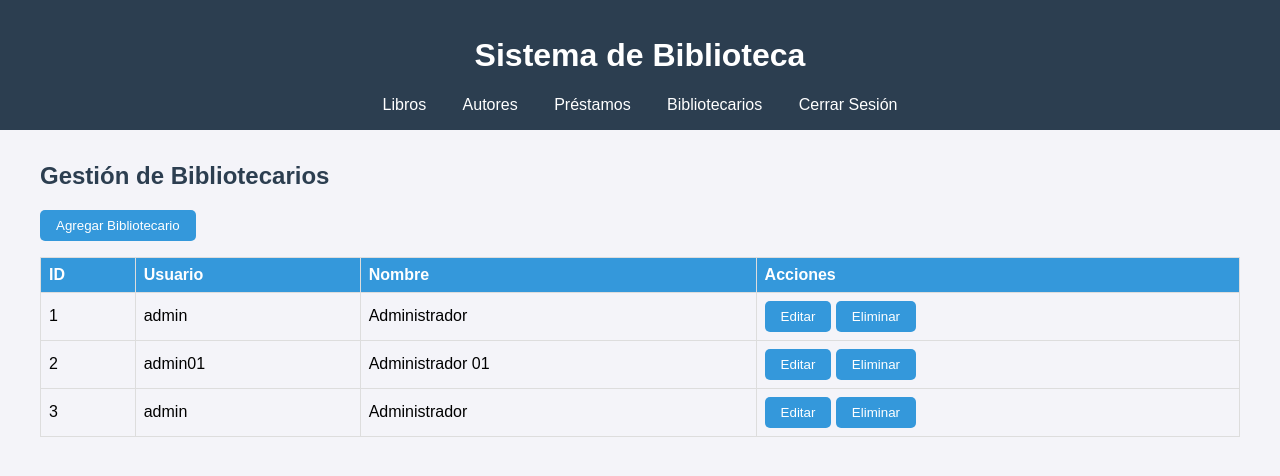
After one commit to Sebas8173/ProyectoInvestigacion, a Flask app: page /bibliotecarios in a window 1280 px wide. The commit adds this page. Shown: the top 476 px of the page. Run offline with Flask 2, Linux system fonts and the light colour scheme; the visitor is signed in with stand-in values (Sample User, id 1); data comes from the database, SQL or seed files in the repository; both versions use the stored data as it was after the commit.

Commit message:
app v 0.1.1

```diff
--- a/app.py
+++ b/app.py
@@ -2,18 +2,21 @@ from flask import Flask, render_template, request, redirect, url_for, session
 import database
 
 app = Flask(__name__)
-app.secret_key = 'supersecretkey'  # Clave para sesiones (vulnerabilidad: hardcodeada)
+app.secret_key = 'supersecretkey'  # Vulnerabilidad: Clave hardcodeada
 
 # Ruta para login
 @app.route('/', methods=['GET', 'POST'])
 def login():
-    """Maneja el inicio de sesión básico."""
+    """Maneja el inicio de sesión de bibliotecarios."""
     if request.method == 'POST':
         username = request.form['username']
         password = request.form['password']
-        # Vulnerabilidad: Credenciales hardcodeadas y sin hash
-        if username == 'admin' and password == 'password':
+        # Vulnerabilidad: Verificación insegura con inyección SQL posible
+        bibliotecario = database.check_bibliotecario(username, password)
+        if bibliotecario:
             session['logged_in'] = True
+            session['username'] = bibliotecario[1]  # Almacena el username
+            session['name'] = bibliotecario[3]  # Almacena el nombre
             return redirect(url_for('books'))
         else:
             return render_template('login.html', error='Credenciales inválidas')
@@ -24,6 +27,8 @@ def login():
 def logout():
     """Cierra la sesión del usuario."""
     session.pop('logged_in', None)
+    session.pop('username', None)
+    session.pop('name', None)
     return redirect(url_for('login'))
 
 # Ruta para listar y gestionar libros
@@ -40,7 +45,6 @@ def books():
             publication_year = request.form['publication_year']
             summary = request.form['summary']
             publisher = request.form['publisher']
-            # Vulnerabilidad: Inyección SQL posible
             database.add_book(title, author_id, publication_year, summary, publisher)
         elif 'update' in request.form:
             id = request.form['id']
@@ -111,6 +115,32 @@ def loans():
     books = database.get_books()
     return render_template('loans.html', loans=loans, books=books)
 
+# Ruta para listar y gestionar bibliotecarios
+@app.route('/bibliotecarios', methods=['GET', 'POST'])
+def bibliotecarios():
+    """Gestiona la lista de bibliotecarios y operaciones CRUD."""
+    if not session.get('logged_in'):
+        return redirect(url_for('login'))
+
+    if request.method == 'POST':
+        if 'add' in request.form:
+            username = request.form['username']
+            password = request.form['password']
+            name = request.form['name']
+            database.add_bibliotecario(username, password, name)
+        elif 'update' in request.form:
+            id = request.form['id']
+            username = request.form['username']
+            password = request.form['password']
+            name = request.form['name']
+            database.update_bibliotecario(id, username, password, name)
+        elif 'delete' in request.form:
+            id = request.form['id']
+            database.delete_bibliotecario(id)
+
+    bibliotecarios = database.get_bibliotecarios()
+    return render_template('bibliotecarios.html', bibliotecarios=bibliotecarios)
+
 if __name__ == '__main__':
     database.init_db()
     app.run(debug=True)  # Modo debug (vulnerabilidad en producción)
--- a/database.py
+++ b/database.py
@@ -26,6 +26,14 @@ def init_db():
         return_date TEXT,
         FOREIGN KEY (book_id) REFERENCES books(id)
     )''')
+    c.execute('''CREATE TABLE IF NOT EXISTS bibliotecarios (
+        id INTEGER PRIMARY KEY AUTOINCREMENT,
+        username TEXT NOT NULL,
+        password TEXT NOT NULL,  -- Vulnerabilidad: Contraseña en texto plano
+        name TEXT NOT NULL
+    )''')
+    # Insertar un bibliotecario por defecto
+    c.execute("INSERT OR IGNORE INTO bibliotecarios (username, password, name) VALUES ('admin', 'password', 'Administrador')")
     conn.commit()
     conn.close()
 
@@ -33,7 +41,6 @@ def get_books():
     """Obtiene todos los libros con sus autores."""
     conn = sqlite3.connect('library.db')
     c = conn.cursor()
-    # Vulnerabilidad: Posible exposición de datos sensibles en errores
     c.execute('SELECT books.id, books.title, authors.name, books.publication_year, books.summary, books.publisher FROM books JOIN authors ON books.author_id = authors.id')
     books = c.fetchall()
     conn.close()
@@ -57,11 +64,20 @@ def get_loans():
     conn.close()
     return loans
 
+def get_bibliotecarios():
+    """Obtiene todos los bibliotecarios."""
+    conn = sqlite3.connect('library.db')
+    c = conn.cursor()
+    c.execute('SELECT * FROM bibliotecarios')
+    bibliotecarios = c.fetchall()
+    conn.close()
+    return bibliotecarios
+
 def add_book(title, author_id, publication_year, summary, publisher):
     """Agrega un nuevo libro."""
     conn = sqlite3.connect('library.db')
     c = conn.cursor()
-    # Vulnerabilidad: Inyección SQL (concatenación de cadenas)
+    # Vulnerabilidad: Inyección SQL
     c.execute(f"INSERT INTO books (title, author_id, publication_year, summary, publisher) VALUES ('{title}', {author_id}, {publication_year}, '{summary}', '{publisher}')")
     conn.commit()
     conn.close()
@@ -137,3 +153,40 @@ def delete_loan(id):
     c.execute(f"DELETE FROM loans WHERE id={id}")
     conn.commit()
     conn.close()
+
+def add_bibliotecario(username, password, name):
+    """Agrega un nuevo bibliotecario."""
+    conn = sqlite3.connect('library.db')
+    c = conn.cursor()
+    # Vulnerabilidad: Inyección SQL y contraseña en texto plano
+    c.execute(f"INSERT INTO bibliotecarios (username, password, name) VALUES ('{username}', '{password}', '{name}')")
+    conn.commit()
+    conn.close()
+
+def update_bibliotecario(id, username, password, name):
+    """Actualiza un bibliotecario existente."""
+    conn = sqlite3.connect('library.db')
+    c = conn.cursor()
+    # Vulnerabilidad: Inyección SQL
+    c.execute(f"UPDATE bibliotecarios SET username='{username}', password='{password}', name='{name}' WHERE id={id}")
+    conn.commit()
+    conn.close()
+
+def delete_bibliotecario(id):
+    """Elimina un bibliotecario."""
+    conn = sqlite3.connect('library.db')
+    c = conn.cursor()
+    # Vulnerabilidad: Inyección SQL
+    c.execute(f"DELETE FROM bibliotecarios WHERE id={id}")
+    conn.commit()
+    conn.close()
+
+def check_bibliotecario(username, password):
+    """Verifica las credenciales de un bibliotecario."""
+    conn = sqlite3.connect('library.db')
+    c = conn.cursor()
+    # Vulnerabilidad: Inyección SQL
+    c.execute(f"SELECT * FROM bibliotecarios WHERE username='{username}' AND password='{password}'")
+    bibliotecario = c.fetchone()
+    conn.close()
+    return bibliotecario
--- a/templates/base.html
+++ b/templates/base.html
@@ -14,6 +14,7 @@
             <a href="{{ url_for('books') }}">Libros</a>
             <a href="{{ url_for('authors') }}">Autores</a>
             <a href="{{ url_for('loans') }}">Préstamos</a>
+            <a href="{{ url_for('bibliotecarios') }}">Bibliotecarios</a>
             <a href="{{ url_for('logout') }}">Cerrar Sesión</a>
         </nav>
         {% endif %}
--- /dev/null
+++ b/templates/bibliotecarios.html
@@ -0,0 +1,78 @@
+{% extends "base.html" %}
+{% block title %}Gestión de Bibliotecarios{% endblock %}
+{% block content %}
+<div class="container">
+    <h2>Gestión de Bibliotecarios</h2>
+    <button onclick="openModal('addBibliotecarioModal')">Agregar Bibliotecario</button>
+    <table>
+        <thead>
+            <tr>
+                <th>ID</th>
+                <th>Usuario</th>
+                <th>Nombre</th>
+                <th>Acciones</th>
+            </tr>
+        </thead>
+        <tbody>
+            {% for bibliotecario in bibliotecarios %}
+            <!-- Vulnerabilidad: XSS posible al no sanitizar bibliotecario[1], bibliotecario[3] -->
+            <tr>
+                <td>{{ bibliotecario[0] }}</td>
+                <td>{{ bibliotecario[1] }}</td>
+                <td>{{ bibliotecario[3] }}</td>
+                <td>
+                    <button onclick="openEditModal({{ bibliotecario[0] }}, '{{ bibliotecario[1] }}', '{{ bibliotecario[3] }}')">Editar</button>
+                    <form method="POST" style="display:inline;">
+                        <input type="hidden" name="id" value="{{ bibliotecario[0] }}">
+                        <button type="submit" name="delete">Eliminar</button>
+                    </form>
+                </td>
+            </tr>
+            {% endfor %}
+        </tbody>
+    </table>
+
+    <!-- Modal para agregar bibliotecario -->
+    <div id="addBibliotecarioModal" class="modal">
+        <div class="modal-content">
+            <span class="close" onclick="closeModal('addBibliotecarioModal')">×</span>
+            <h3>Agregar Bibliotecario</h3>
+            <form method="POST">
+                <label for="username">Usuario:</label>
+                <input type="text" id="username" name="username" required>
+                <label for="password">Contraseña:</label>
+                <input type="text" id="password" name="password" required> <!-- Vulnerabilidad: Contraseña visible -->
+                <label for="name">Nombre:</label>
+                <input type="text" id="name" name="name" required>
+                <button type="submit" name="add">Agregar</button>
+            </form>
+        </div>
+    </div>
+
+    <!-- Modal para editar bibliotecario -->
+    <div id="editBibliotecarioModal" class="modal">
+        <div class="modal-content">
+            <span class="close" onclick="closeModal('editBibliotecarioModal')">×</span>
+            <h3>Editar Bibliotecario</h3>
+            <form method="POST">
+                <input type="hidden" id="edit_id" name="id">
+                <label for="edit_username">Usuario:</label>
+                <input type="text" id="edit_username" name="username" required>
+                <label for="edit_password">Contraseña:</label>
+                <input type="text" id="edit_password" name="password" required>
+                <label for="edit_name">Nombre:</label>
+                <input type="text" id="edit_name" name="name" required>
+                <button type="submit" name="update">Actualizar</button>
+            </form>
+        </div>
+    </div>
+</div>
+<script>
+function openEditModal(id, username, name) {
+    document.getElementById('edit_id').value = id;
+    document.getElementById('edit_username').value = username;
+    document.getElementById('edit_name').value = name;
+    document.getElementById('editBibliotecarioModal').style.display = 'block';
+}
+</script>
+{% endblock %}
```
Also changed, not shown: README.md, library.db.
